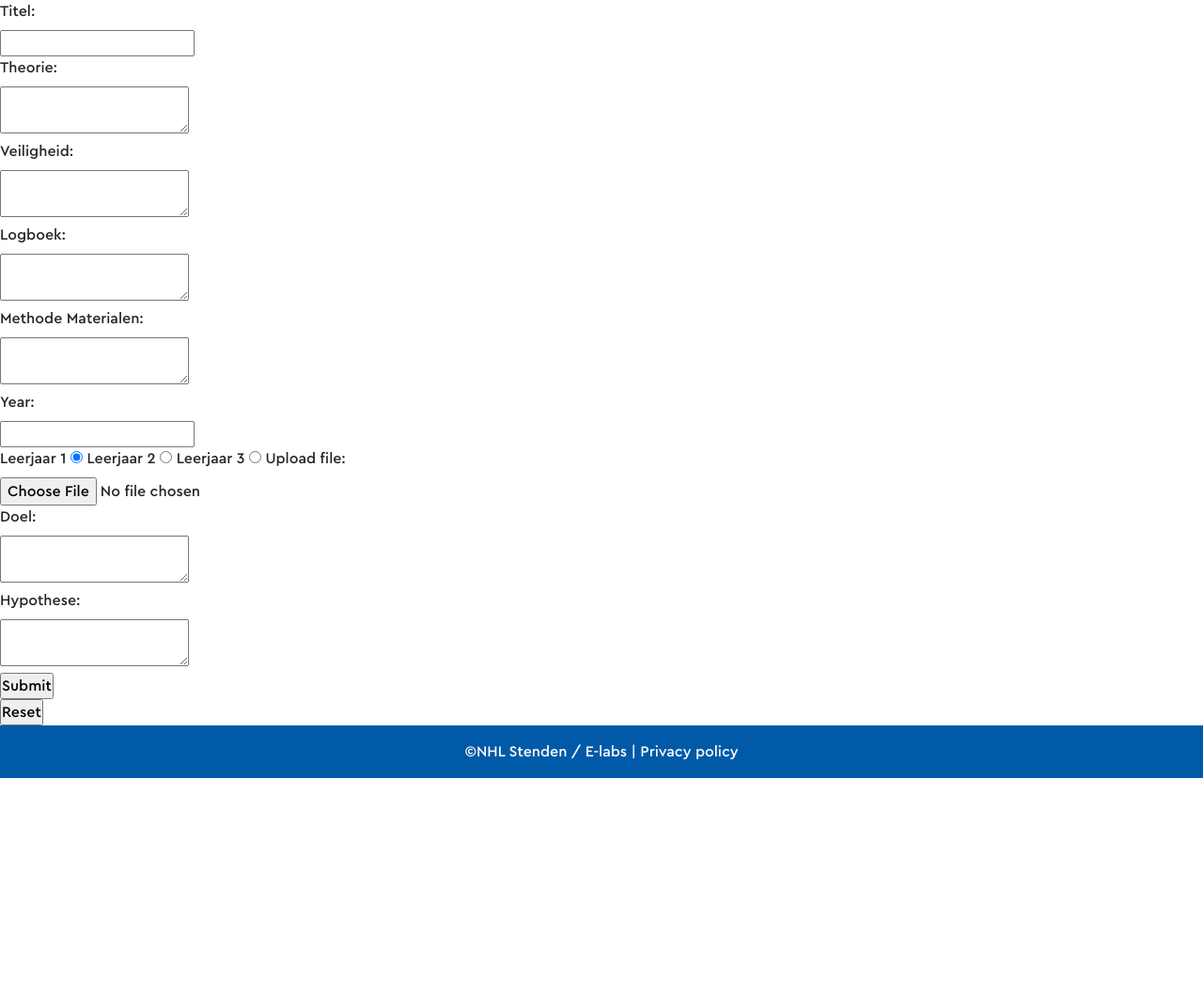
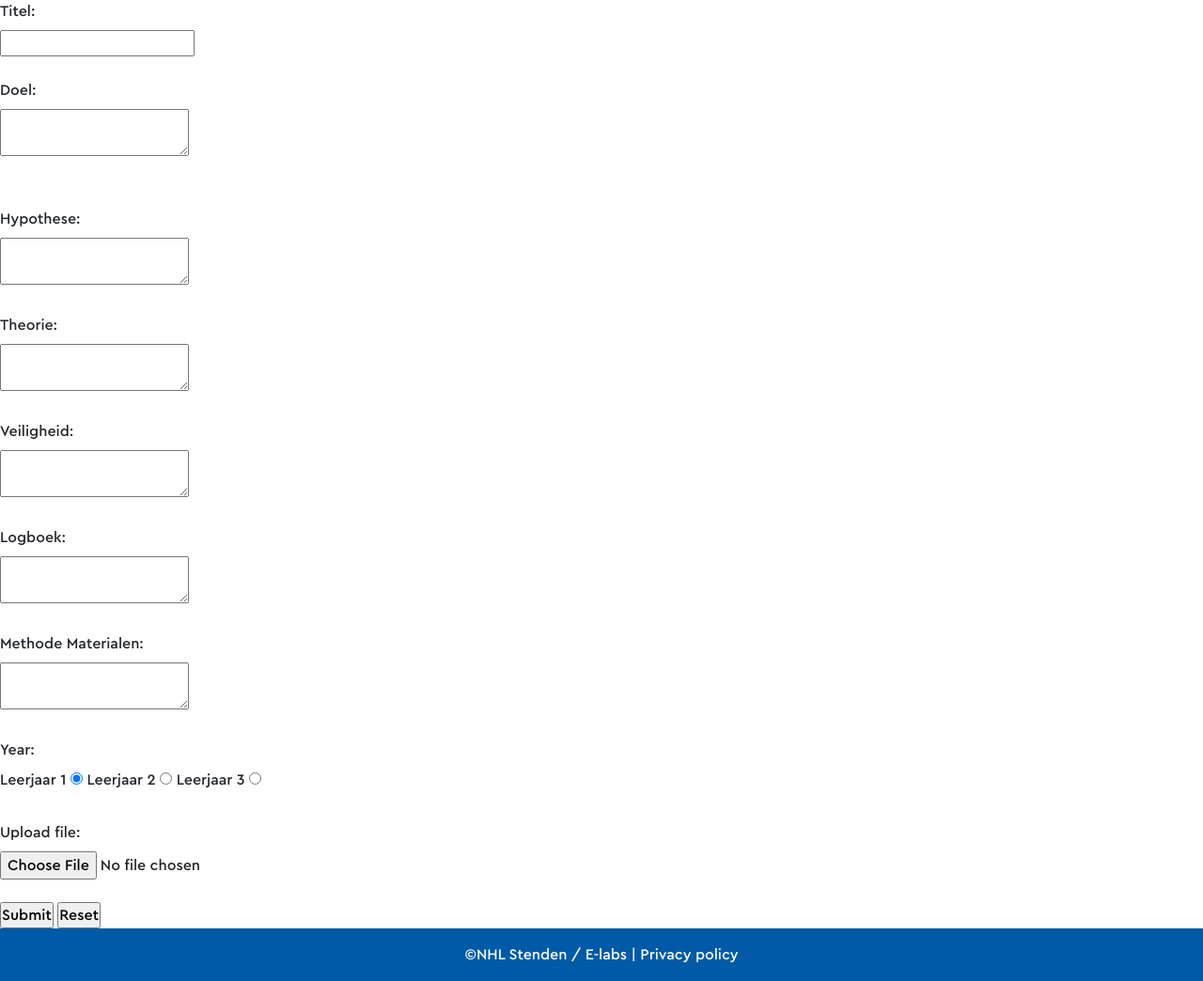
Before and after one commit to NHLstenden-emmen/E-Labs, a PHP site: template pages/student/createNewLabjournaal.php in a window 1280 px wide. Shown: the whole page at 94% size. Before the commit the page ends 828 px from the top, so only its background shows below. Run offline with PHP 8.4, Linux system fonts and the light colour scheme; the template is opened without the code that fills it, so the values that code supplies are empty.

Commit message:
css aangepast voor nieuw labjournaal

```diff
--- a/inc/header.php
+++ b/inc/header.php
@@ -59,7 +59,7 @@ session_start();
 			case 'gebruikersprofiel'://file path of your home/start page
 				echo '<link rel="stylesheet" href="css/pages/Gebruikersprofiel.css">';
 				break;
-			case 'createNewLabjournaal'://file path of nieuwlabjournaal
+			case 'createnewlabjournaal'://file path of nieuwlabjournaal
 				echo '<link rel="stylesheet" href="css/pages/Nieuwlabjournaal.css">';
 				break;
 			default:
--- a/pages/student/createNewLabjournaal.php
+++ b/pages/student/createNewLabjournaal.php
@@ -1,32 +1,50 @@
-<form action="createNewLabjournaal.php" method="post">
+<div>
+<form action="createNewLabjournaal.php" method="post" class="newlabjournaalcontainer">
 		<label for="title">Titel:</label> </br>
-		<input type="text" name="title"> </br>
+			<input type="text" name="title" class="nieuwetitellabjournaal"> </br>
+	<div>
+		 </br> <label for="Goal">Doel:</label> </br>
+			<textarea class="groteretextarealabjournaal" name="Goal"></textarea> </br> </br>
+	</div>
+	<div>
+		</br> <label for="Hypothesis">Hypothese:</label> </br>
+			<textarea class="groteretextarealabjournaal" name="Hypothesis"></textarea> </br> </br>
+	</div>
+	<div>
 		<label for="theory">Theorie:</label> </br>
-		<textarea name="theory"></textarea> </br>
+			<textarea class="groteretextarealabjournaal" name="theory"></textarea> </br> </br>
+	</div>
+	<div>
 		<label for="safety">Veiligheid:</label> </br>
-		<textarea class="groteretextarealabjournaal" name="safety"></textarea> </br>
+			<textarea class="groteretextarealabjournaal" name="safety"></textarea> </br> </br>
+	</div>
+	<div>
 		<label for="logboek">Logboek:</label> </br>
-		<textarea class="groteretextarealabjournaal" name="logboek"></textarea> </br>
+			<textarea class="groteretextarealabjournaal" name="logboek"></textarea> </br> </br>
+	</div>
+	<div>
 		<label for="method_materials">Methode Materialen:</label> </br>
-		<textarea class="groteretextarealabjournaal" name="method_materials"></textarea> </br>
+			<textarea class="groteretextarealabjournaal" name="method_materials"></textarea> </br> </br>
+	</div>
+	<div>
 		<label for="year">Year:</label> </br>
-		<input type="text" name="year"> </br>
 		<label for="1">Leerjaar 1</label>
 			<input type="radio" name="year" value="1" checked>
 		<label for="1">Leerjaar 2</label>
 			<input type="radio" name="year" value="2">
 		<label for="1">Leerjaar 3</label>
-		<input type="radio" name="year" value="3">
+			<input type="radio" name="year" value="3"> </br> </br>
+	</div>
+	<div>
 		<label for="fileupload">Upload file:</label> </br>
-		<input type="file" name="fileupload"> </br>
-	<label for="Goal">Doel:</label> </br>
-		<textarea class="groteretextarealabjournaal" name="Goal"></textarea> </br>
-	<label for="Hypothesis">Hypothese:</label> </br>
-		<textarea class="groteretextarealabjournaal" name="Hypothesis"></textarea> </br>
-	<input type="submit" name="submit" value="Submit"> </br>
+			<input type="file" name="fileupload"> </br> </br>
+	</div>
+	<div>
+		<input type="submit" name="submit" value="Submit">
 		<input type="reset" name="reset" value="Reset"> </br>
+	</div>
 </form>
-
+</div>
 <?php
 if(isset($_POST['submit'])){
 	$title = $_POST['title'];
```
Also changed, not shown: css/pages/Nieuwlabjournaal.css (+15 -0 lines). Lines whose indentation alone changed are shown as unchanged.
